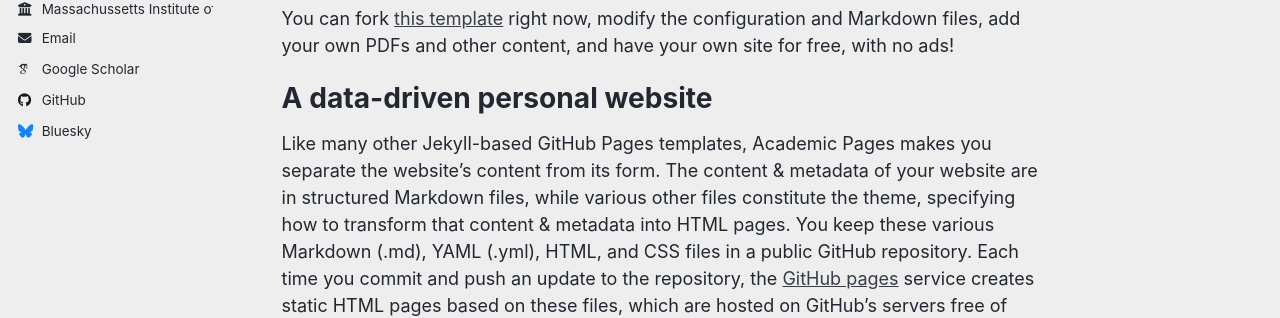
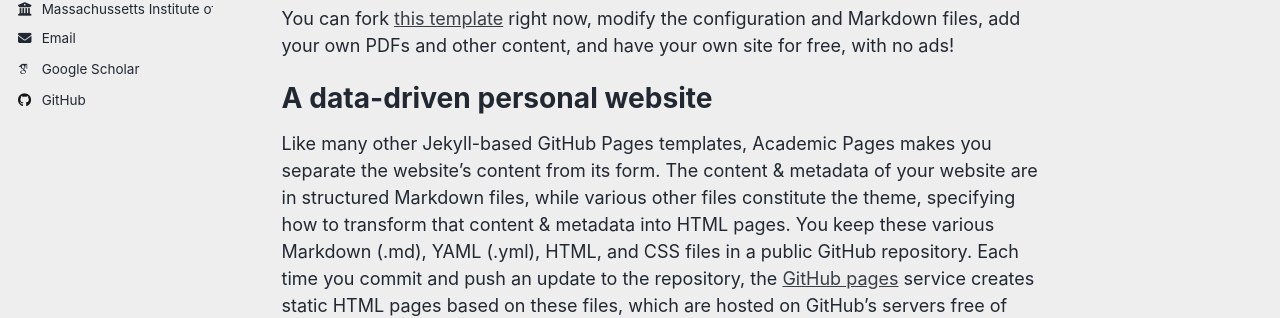
Before and after one commit to sduraivel30/sduraivel30.github.io, a Jekyll site: the page built from _pages/about.md, in a window 1280 px wide. Shown: the part 404-722 px from the top of the page. Built offline with Jekyll 4.4.1, drawn with Linux system fonts in a browser that asks for light colours; some web fonts are replaced; a script that is not in the unit is left out.

Commit message:
Update site URL and modify Bluesky entry
Updated the URL and removed Bluesky username placeholder.

```diff
--- a/_config.yml
+++ b/_config.yml
@@ -13,7 +13,7 @@ title                    : "Dr. Suseendrakumar Duraivel"
 title_separator          : "-"
 name                     : &name "Suseendrakumar (Kumar) Duraivel"
 description              : &description "Your Name's academic portfolio"   # Update this with a general description of your site, this is the default if not overridden by a page
-url                      : https://academicpages.github.io # The base hostname & protocol for your site e.g. "https://[your GitHub username].github.io",
+url                      : https://sduraivel30.github.io # The base hostname & protocol for your site e.g. "https://[your GitHub username].github.io",
                                                            # or if you already have some other page hosted on Github then use "https://[your GitHub username].github.io/[Your Repo Name]"
 baseurl                  : "" # the subpath of your site, e.g. "/blog"
 repository               : "sduraivel30/sduraivel30.github.io"
@@ -54,7 +54,7 @@ author:
 
   # Social media
   artstation       : # Username
-  bluesky          : "bsky.app" # Replace this with you Bluesky username
+  bluesky          :  # Replace this with you Bluesky username
   facebook         : # Username
   flickr           : # Username
   foursquare       : # Username
```
